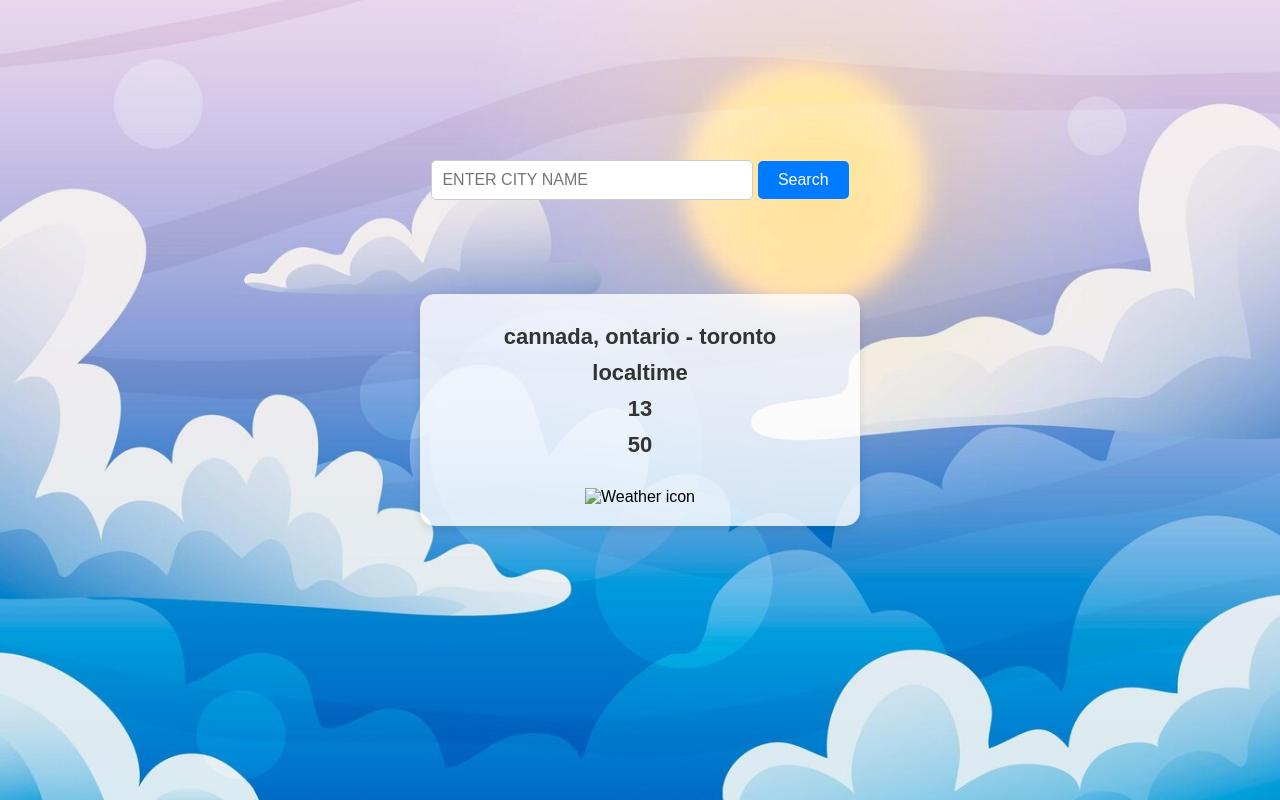
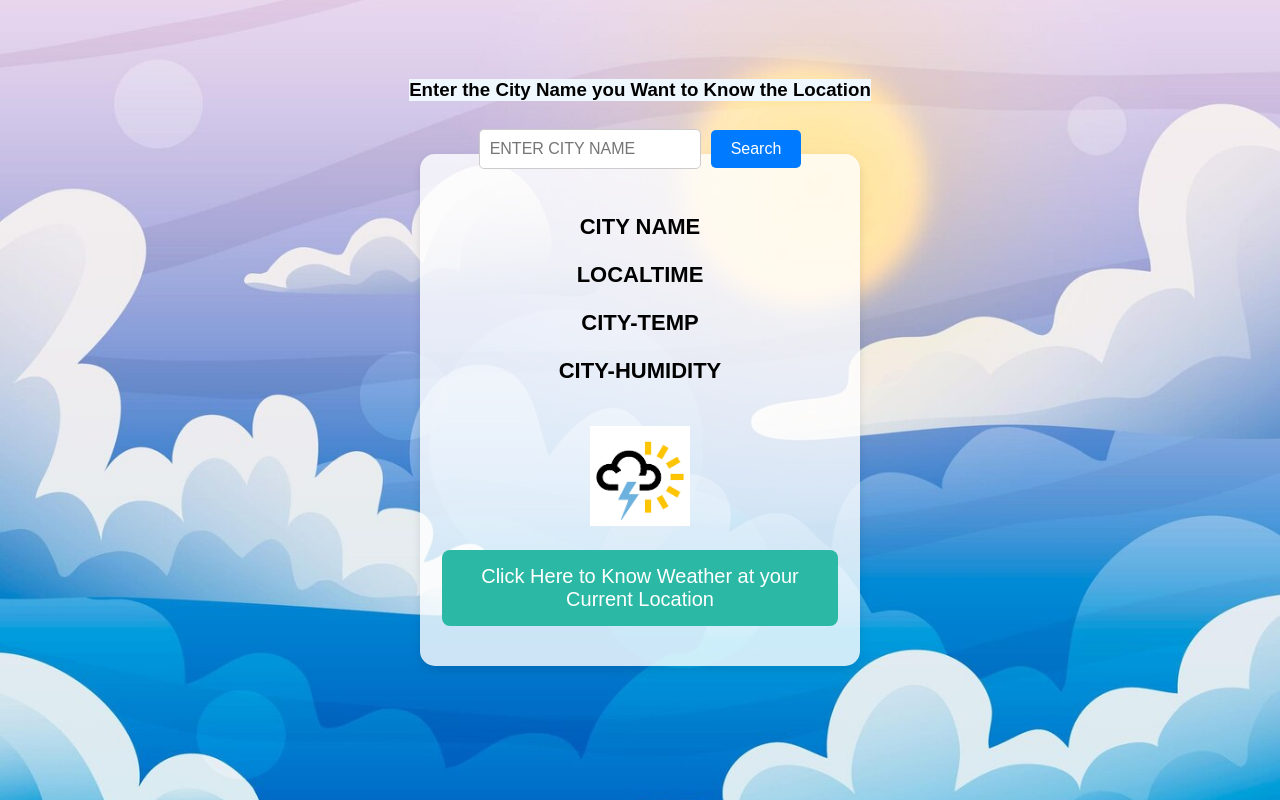
Before and after one commit to kuldeepghorpade05/weatherApp, a plain HTML site: page index.html in a window 1280 px wide. Drawn offline with Linux system fonts and the light colour scheme.

Commit message:
version 2.0

```diff
--- a/index.html
+++ b/index.html
@@ -5,26 +5,54 @@
     <meta name="viewport" content="width=device-width, initial-scale=1.0">
     <title>Weather App</title>
     <link rel="stylesheet" href="styles.css">
+    <style>
+        .container {
+            display: flex;
+            flex-direction: column;
+            gap: 10px; /* Space between the divs */
+        }
+        .box {
+            height: 100px; /* Set height for visibility */
+            background-color: lightblue; /* Optional: background color */
+            border: 1px solid blue; /* Optional: border for visibility */
+        }
+    </style>
 </head>
 
 <body>
 
 
-    <div id="i1" >
+
+   <!-- div1 -->
+<div id="i1" style="margin-bottom: 20px !important; clear: both;">
+    <h3 style="background-color: aliceblue;">Enter the City Name you Want to Know the Location</h3>
+    <div class="input-container">
         <input id="city-input" type="text" placeholder="ENTER CITY NAME">
         <button id="search-button">Search</button>
     </div>
+</div>
+<br>
 
-    <div id="i2">
-        <h3 id="city-name">cannada, ontario - toronto</h3>
-        <h3 id="city-time">localtime</h3>
-        <h3 id="city-temp">13</h3>
-        <h3 id="city-humidity">50</h3>
+<!-- div2 -->
+<div id="i2" style="margin-top: 20px !important; clear: both;">
+    <br>
+    <h3 id="city-name">CITY NAME</h3>
+    <h3 id="city-time">LOCALTIME</h3>
+    <h3 id="city-temp">CITY-TEMP</h3>
+    <h3 id="city-humidity">CITY-HUMIDITY</h3>
 
-        <img id="weather-img" src="" alt="Weather icon" width="100" height="100">
+    <img id="weather-img" src="assets/images.png" alt="Weather icon" width="100" height="100">
+
+    <!-- div-->
+    <div id="current-location-button">
+        <button id="myButton">Click Here to Know Weather at your Current Location</button>
+        <br>
+    </div>
+</div>
 
 
-    </div>
+
+
 
     <script src="script.js">  </script>
 </body>
--- a/script.js
+++ b/script.js
@@ -12,6 +12,7 @@ const cityhumidity = document.getElementById('city-humidity');
 
 const weatherimg = document.getElementById('weather-img');
 
+const btn = document.getElementById("myButton");
 
 
 async function getdata(cityname){
@@ -21,6 +22,45 @@ async function getdata(cityname){
     return await promise.json();
 }
 
+
+// for location of user to show weather-------------------------------
+
+async function getdata1(lat,long){
+    const promise = await fetch(
+        `https://api.weatherapi.com/v1/current.json?key=8fe6dbbe334d4ebb84773811241909&q=${lat},${long}&aqi=yes`
+    );
+    return await promise.json();
+}
+
+async function gotlocation(position){
+    const result = await getdata1(
+     position.coords.latitude,
+     position.coords.longitude
+ );
+    console.log(result);
+
+    // console.log(result);
+    cityname.innerText =`Location : ${result.location.name}, ${result.location.region} - ${result.location.country}`;
+    citytime.innerText = `LocalTime : ${result.location.localtime}`;
+    citytemp.innerText = `Temperature : ${result.current.temp_c}`;
+    cityhumidity.innerText = `Humidity : ${result.current.humidity}`;
+
+     // Update the weather image
+     weatherimg.src = `https:${result.current.condition.icon}`; // Full URL for the weather icon
+     weatherimg.alt = result.current.condition.text; // Set alt text based on weather condition
+
+ }
+
+ function failedToGet(){
+     console.log("There was some issue");
+ }
+
+
+btn.addEventListener('click', async () => {
+    navigator.geolocation.getCurrentPosition( gotlocation, failedToGet )
+});
+
+//-----------------------------------------------------------------
 
 
 button.addEventListener('click', async () => {
--- a/styles.css
+++ b/styles.css
@@ -32,12 +32,18 @@ body {
     color: #333;
 }
 
+/* Flex container for input and button to align them side by side */
+.input-container {
+    display: flex;
+    justify-content: center;
+    align-items: center;
+    gap: 10px; /* Add space between input and button */
+}
+
 /* Input styling */
 input[type="text"] {
-    width: 80%;
-    max-width: 300px;
+    width: 200px; /* Fixed width to avoid stretching */
     padding: 10px;
-    margin-bottom: 20px;
     border: 1px solid #ccc;
     border-radius: 5px;
     font-size: 16px;
@@ -62,14 +68,21 @@ button:hover {
 /* Weather image styling */
 #weather-img {
     margin-top: 20px;
+    max-width: 100%; /* Ensure the weather image is responsive */
+    height: auto;
 }
 
-/* Move the input container to the top */
+/* Container for input and buttons */
 #i1 {
+    display: flex;
+    flex-direction: column; /* Stack search bar and current location button vertically */
+    align-items: center;
+    gap: 10px; /* Add space between elements */
+    width: 100%; /* Full width to ensure it adjusts on smaller screens */
     position: absolute;
-    top: 160px; /* Adjust the distance from the top of the page */
-    width: 100%; /* Make sure it spans the width of the page */
-    text-align: center; /* Center the content inside */
+    top: 60px; /* Adjust the distance from the top */
+    text-align: center;
+    margin-bottom: 0px;
 }
 
 /* Styling for the weather data container (#i2) */
@@ -80,14 +93,26 @@ button:hover {
     box-shadow: 0 4px 8px rgba(0, 0, 0, 0.1); /* Subtle shadow effect */
     text-align: center; /* Center align text and image */
     width: 400px;
-    margin-top: 20px;
+    margin-top: 60px; /* Increase this value to pull it down further */
 }
 
 /* Weather data text styling */
 #i2 h3 {
     font-size: 22px; /* Increase font size */
-    font-family: 'Arial', sans-serif;
-    color: #333; /* Darker text color */
-    margin: 10px 0;
-    font-weight: bold;
+    font-family: 'Arial',
 }
+
+#myButton {
+    background-color: #2bb9a6; /* Green */
+    color: white;
+    padding: 15px 32px;
+    text-align: center;
+    text-decoration: none;
+    display: inline-block;
+    font-size: 20px;
+    margin: 20px 2px; /* Add margin for spacing below */
+    cursor: pointer;
+    border-radius: 8px;
+    border: none;
+    transition: background-color 0.3s ease;
+}
```
Also changed, not shown: assets/images.png (added).
